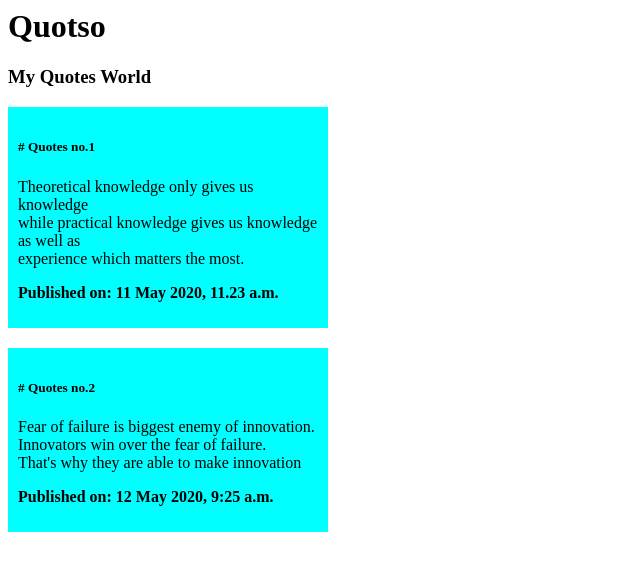
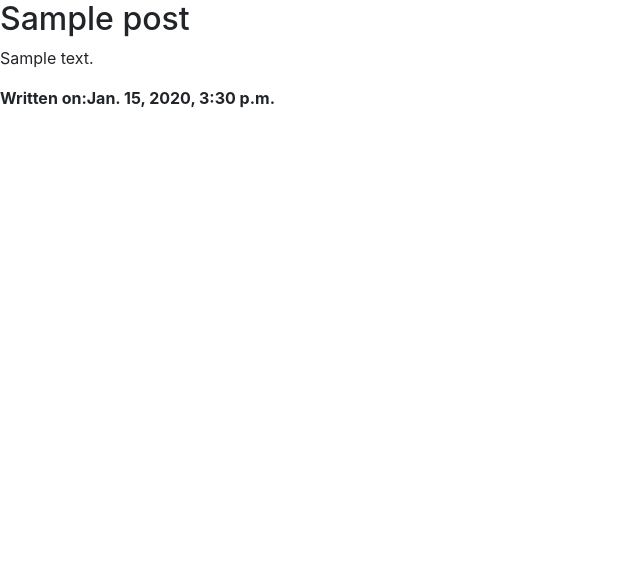
Before and after one commit to Atul18341/my-first-Django-blog-app, a Django app: page / in a window 1280 px wide. Shown: the top 571 px of the page, without its empty margins (0-640 px from the left). Run offline with Django 3.2, Linux system fonts and the light colour scheme; tables that the repository leaves empty hold one stand-in row (values such as "Sample post"); some libraries are stand-ins or nearby versions.

Commit message:
Modified templates to display quotes from database.

```diff
--- /dev/null
+++ b/mysite/blog/static/css/blog.css
@@ -0,0 +1 @@
+h1{color:#C25100;}
--- a/mysite/blog/templates/blog/post_list.html
+++ b/mysite/blog/templates/blog/post_list.html
@@ -1,30 +1,17 @@
+{% load static %}
 <html>
 <head>
    <title>Quotso: My Quotes World</title>
+<link rel="stylesheet" href="https://stackpath.bootstrapcdn.com/bootstrap/4.5.0/css/bootstrap.min.css">
+<link rel="stylesheet" href="{% static 'css/blog.css' %}">
  </head>
 <body>
-   <h1>Quotso</h1>
-   <h3>My Quotes World</h3>
-    <div>
-     <h5># Quotes no.1</h5>
-    Theoretical knowledge only gives us knowledge <br>
-    while practical knowledge gives us knowledge as well as <br>experience which matters the most.
-     <p><b>Published on: 11 May 2020, 11.23 a.m.</b>
+  {% for post in posts %}
+   <div>
+     <h2>{{post.title}}</h2>
+     <p>{{post.text|linebreaksbr}}</p>
+     <b>Written on:{{post.published_date}}</b>
+    </div><p>
+
+{% endfor %}
     </div>
-    <div>
-    <h5># Quotes no.2</h5>
-     Fear of failure is biggest enemy of innovation.<br>
-     Innovators win over the fear of failure. <br>
-     That's why they are able to make innovation
-     <p><b>Published on: 12 May 2020, 9:25 a.m.</b>
-    </div>
-
-
-</body>
-</html>
-
-<style type="text/css">
-div{background-color:aqua;
-    padding:10px;
-    width:300px;
-    margin-bottom:20px;}
--- a/mysite/blog/views.py
+++ b/mysite/blog/views.py
@@ -1,6 +1,8 @@
 from django.shortcuts import render
-
+from django.utils import timezone
+from .models import Post
 # Create your views here.
 
 def post_list(request):
-    return render(request, 'blog/post_list.html',{})
+    posts=Post.objects.filter(published_date__lte=timezone.now())
+    return render(request, 'blog/post_list.html', {'posts':posts})
--- a/mysite/mysite/settings.py
+++ b/mysite/mysite/settings.py
@@ -55,7 +55,7 @@ ROOT_URLCONF = 'mysite.urls'
 TEMPLATES = [
     {
         'BACKEND': 'django.template.backends.django.DjangoTemplates',
-        'DIRS': [],
+        'DIRS': [os.path.join(os.path.dirname(__file__),'templates')],
         'APP_DIRS': True,
         'OPTIONS': {
             'context_processors': [
```
